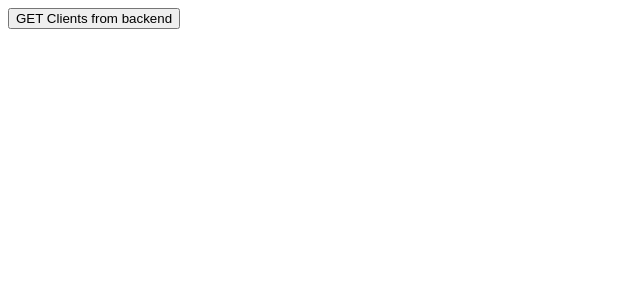
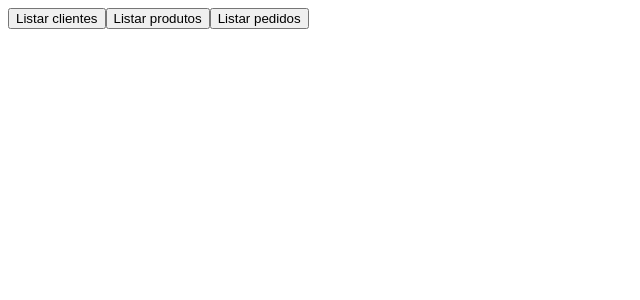
Before and after one commit to JuanCuttle/desafio-nexti-jr-frontend, an Angular app: page / in a window 1280 px wide. Shown: the top 300 px of the page, without its empty margins (0-640 px from the left). Built offline with nearby package versions, Linux system fonts and the light colour scheme.

Commit message:
All HTTP GET functions working

```diff
--- a/src/app/app.component.html
+++ b/src/app/app.component.html
@@ -1,6 +1,20 @@
-<button (click)="getDataFromAPI()">GET Clients from backend</button>
+<button (click)="getClientes()">Listar clientes</button>
 <ul *ngFor="let c of clientes">
 	<li>
 		{{c.id}} - {{c.nome}} - {{c.cpf}} - {{c.dataDeNascimento}}
 	</li>
 </ul>
+
+<button (click)="getProdutos()">Listar produtos</button>
+<ul *ngFor="let p of produtos">
+	<li>
+		{{p.id}} - {{p.nome}} - {{p.descricao}} - {{p.preco}} - {{p.quantidade}}
+	</li>
+</ul>
+
+<button (click)="getPedidos()">Listar pedidos</button>
+<ul *ngFor="let p of pedidos">
+	<li>
+		{{p.id}} - {{p.idCliente}} - {{p.totalDaCompra}} - {{p.dataDaCompra}} - {{p.produtos}}
+	</li>
+</ul>
--- a/src/app/app.component.ts
+++ b/src/app/app.component.ts
@@ -11,15 +11,27 @@ export class AppComponent {
   title = 'http';
 
   clientes: Array<any> = [];
+  produtos: Array<any> = [];
+  pedidos: Array<any> = [];
 
   constructor(private services:ServicesService) {
-	  //this.data = new Array<Cliente>();
   }
 
-  getDataFromAPI() {
-	  this.services.getData().subscribe((data) => {
+  getClientes() {
+	  this.services.getClientes().subscribe((data) => {
 		  this.clientes =  data;
-      console.log(this.clientes);
+	  });
+  }
+
+  getProdutos() {
+	  this.services.getProdutos().subscribe((data) => {
+		  this.produtos =  data;
+	  });
+  }
+
+  getPedidos() {
+	  this.services.getPedidos().subscribe((data) => {
+		  this.pedidos =  data;
 	  });
   }
 }
@@ -30,3 +42,19 @@ export interface Cliente {
 	cpf: String;
 	dataDeNascimento: String;
 };
+
+export interface Produto {
+	id: number;
+	nome: String;
+	descricao: String;
+	preco: number;
+  quantidade: number
+};
+
+export interface Pedido {
+	id: number;
+	idCliente: String;
+	totalDaCompra: number;
+	dataDaCompra: String;
+  produtos: Array<number>;
+};
--- a/src/app/services.service.ts
+++ b/src/app/services.service.ts
@@ -9,14 +9,22 @@ import {HttpClient} from '@angular/common/http';
 })
 export class ServicesService {
 
-
+	urlClientes = "http://localhost:8080/api/v1/clientes/";
+  urlProdutos = "http://localhost:8080/api/v1/produtos/";
+  urlCPedidos = "http://localhost:8080/api/v1/pedidos/";
 
   constructor(private http:HttpClient) {}
 
-  getData(): Observable<Array<any>> {
+  getClientes(): Observable<Array<any>> {
+	  return this.http.get<Array<any>>(this.urlClientes, requestOptions);
+  }
 
-	  const url = "http://localhost:8080/api/v1/clientes/";
-	  return this.http.get<Array<any>>(url, requestOptions);
+  getProdutos(): Observable<Array<any>> {
+	  return this.http.get<Array<any>>(this.urlProdutos, requestOptions);
+  }
+
+  getPedidos(): Observable<Array<any>> {
+	  return this.http.get<Array<any>>(this.urlCPedidos, requestOptions);
   }
 }
 
```
